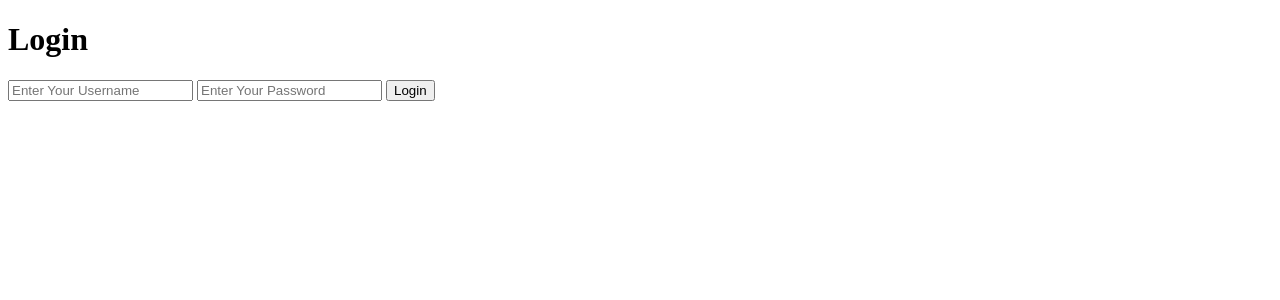
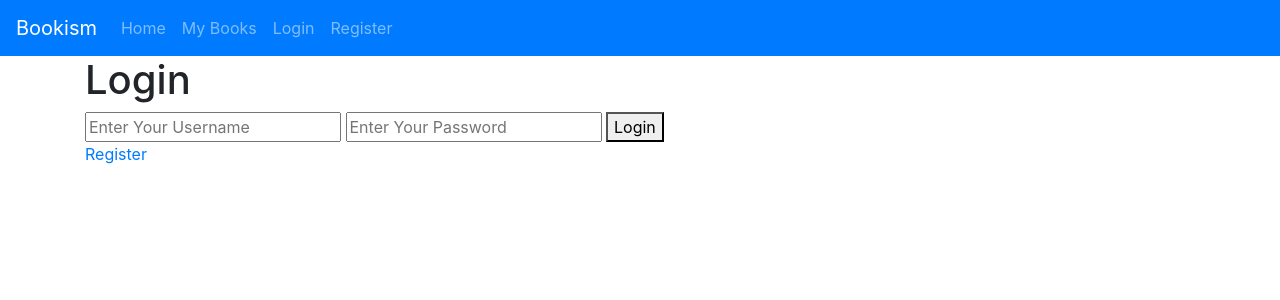
Before and after one commit to Jaroke321/Project1, a Flask app: page /login in a window 1280 px wide. Shown: the top 300 px of the page. Run offline with Flask 2, Linux system fonts and the light colour scheme; some libraries are stand-ins or nearby versions.

Commit message:
Added navigation bar and added login, registration, and basic profile backend

```diff
--- a/project1/__init__.py
+++ b/project1/__init__.py
@@ -6,6 +6,7 @@ from sqlalchemy import create_engine
 from sqlalchemy.orm import scoped_session, sessionmaker
 from flask_sqlalchemy import SQLAlchemy
 from flask_bootstrap import Bootstrap
+from flask_bcrypt import Bcrypt
 
 #Configuration variables
 app = Flask(__name__)
@@ -13,5 +14,6 @@ Bootstrap(app)
 app.config['SQLALCHEMY_DATABASE_URI'] = 'sqlite:///db.sqlite3'
 app.config['SQLALCHEMY_TRACK_MODIFICATIONS'] = False
 db = SQLAlchemy(app)
+bcrypt = Bcrypt(app)
 
 from project1 import routes
--- a/project1/routes.py
+++ b/project1/routes.py
@@ -10,27 +10,76 @@ from project1 import db
 def index():
     """Default page"""
 
-    return redirect(url_for('login')) # Start by going directly to login page
+    return render_template('index.html')
 
 @app.route("/login", methods=['GET', 'POST'])
 def login():
     """Login page"""
 
+    # User submitted credentials
     if request.method == 'POST':
+
+        # Grab the input from the user
         name = request.form.get("username")
         password = request.form.get("password")
-        return f"{name} : {password}"
+
+        # See if the input matches any records
+        user = User.query.filter_by(name=name, password=password).first()
+
+        # Credentials do not exist
+        if user is None:
+            return render_template('login.html', title="Login Page",
+                heading="Login", msg="Username or Password is incorrect")
+        else:
+            return redirect(url_for('profile', id=user.id))
     else:
         return render_template('login.html', title="Login Page", heading="Login")
 
-@app.route("/register")
+@app.route("/register", methods=['GET', 'POST'])
 def register():
     """Used to register a new user"""
 
-@app.route("/UserProfile/<string:username>")
-def profile(username):
+    if request.method == 'POST':
+
+        username = request.form.get("name")
+        # Confirm username is valid
+        check_name = User.query.filter_by(name=username).first()
+        # Username does not yet exist
+        if check_name is None:
+            # Check that the passwords matches
+            pass1 = request.form.get("password")
+            pass2 = request.form.get("confirm_password")
+
+            # Passwords match
+            if pass1 == pass2:
+                # Add the user to the database
+                new_user = User(name=username, password=pass1)
+                db.session.add(new_user)
+                db.session.commit()
+
+                # Redirect to the new users profile Page
+                return redirect(url_for('profile', id=new_user.id))
+            # The passwords did not match
+            else:
+                return render_template('register.html', title="Register",
+                    heading="Register", msg="Passwords do not match")
+        # This username already exists
+        else:
+            return render_template('register.html', title="Register",
+                heading="Register", msg="This username already exists")
+
+    else:
+        return render_template('register.html', title="Register", heading="Register")
+
+@app.route("/profile/<int:id>")
+def profile(id):
     """Loads the books and reviews of a specific user
-    given the users username"""
+    given the user id"""
+
+    # Get the correct user
+    user = User.query.get(id)
+    return render_template('profile.html', username=user.name)
+
 
 @app.route("/book/<int:id>")
 def book(id):
--- a/project1/templates/index.html
+++ b/project1/templates/index.html
@@ -3,11 +3,50 @@
 <html>
   <head>
     <title>{% block title %}{{ title }}{% endblock %}</title>
+
+    <meta charset="utf-8">
+    <meta name="viewport" content="width=device-width, initial-scale=1, shrink-to-fit=no">
+
+    <!-- Bootstrap CSS -->
+    <link rel="stylesheet" href="https://stackpath.bootstrapcdn.com/bootstrap/4.5.0/css/bootstrap.min.css"
+    integrity="sha384-9aIt2nRpC12Uk9gS9baDl411NQApFmC26EwAOH8WgZl5MYYxFfc+NcPb1dKGj7Sk" crossorigin="anonymous">
+
   </head>
   <body>
-    <h1>{% block heading %}{{ heading }}{% endblock %}</h1>
+    <nav class="navbar navbar-expand-lg navbar-dark bg-primary">
+      <a class="navbar-brand" href="#">Bookism</a>
+      <button class="navbar-toggler" type="button" data-toggle="collapse" data-target="#navbarNav" aria-controls="navbarNav" aria-expanded="false" aria-label="Toggle navigation">
+        <span class="navbar-toggler-icon"></span>
+      </button>
+      <div class="collapse navbar-collapse" id="navbarNav">
+        <ul class="navbar-nav">
+          <li class="nav-item">
+            <a class="nav-link" href="/">Home</a>
+          </li>
+          <li class="nav-item">
+            <a class="nav-link" href="#">My Books</a>
+          </li>
+          <li class="nav-item">
+            <a class="nav-link" href="/login">Login</a>
+          </li>
+          <li class="nav-item">
+            <a class="nav-link" href="/register">Register</a>
+          </li>
+        </ul>
+      </div>
 
-    {% block body %}
-    {% endblock %}
+
+    </nav>
+
+    <div class="container">
+      <h1>{% block heading %}{{ heading }}{% endblock %}</h1>
+
+      {% block body %}
+      {% endblock %}
+    </div>
+
+   <script src="https://code.jquery.com/jquery-3.5.1.slim.min.js" integrity="sha384-DfXdz2htPH0lsSSs5nCTpuj/zy4C+OGpamoFVy38MVBnE+IbbVYUew+OrCXaRkfj" crossorigin="anonymous"></script>
+   <script src="https://cdn.jsdelivr.net/npm/popper.js@1.16.0/dist/umd/popper.min.js" integrity="sha384-Q6E9RHvbIyZFJoft+2mJbHaEWldlvI9IOYy5n3zV9zzTtmI3UksdQRVvoxMfooAo" crossorigin="anonymous"></script>
+   <script src="https://stackpath.bootstrapcdn.com/bootstrap/4.5.0/js/bootstrap.min.js" integrity="sha384-OgVRvuATP1z7JjHLkuOU7Xw704+h835Lr+6QL9UvYjZE3Ipu6Tp75j7Bh/kR0JKI" crossorigin="anonymous"></script>
   </body>
 </html>
--- a/project1/templates/login.html
+++ b/project1/templates/login.html
@@ -1,9 +1,11 @@
 {% extends "index.html" %}
 
 {% block body %}
+  {% if msg %}{{ msg }}{% endif %}
   <form action="{{ url_for('login') }}" method="post">
     <input type="text" name="username" placeholder="Enter Your Username">
     <input type="password" name="password" placeholder="Enter Your Password">
     <button>Login</button>
   </form>
+  <a href="{{ url_for('register') }}">Register</a>
 {% endblock %}
```
Also changed, not shown: project1/forms.py (added, +19 -0 lines), project1/templates/profile.html (added, +9 -0 lines), project1/templates/register.html (added, +11 -0 lines), project1/db.sqlite3, 1 other file.
